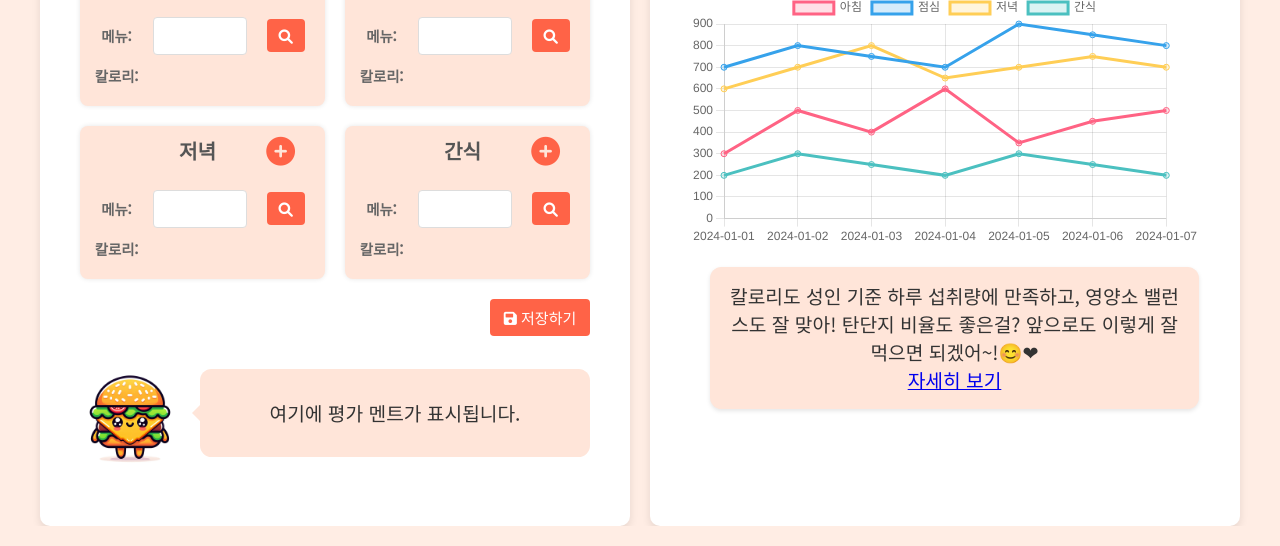
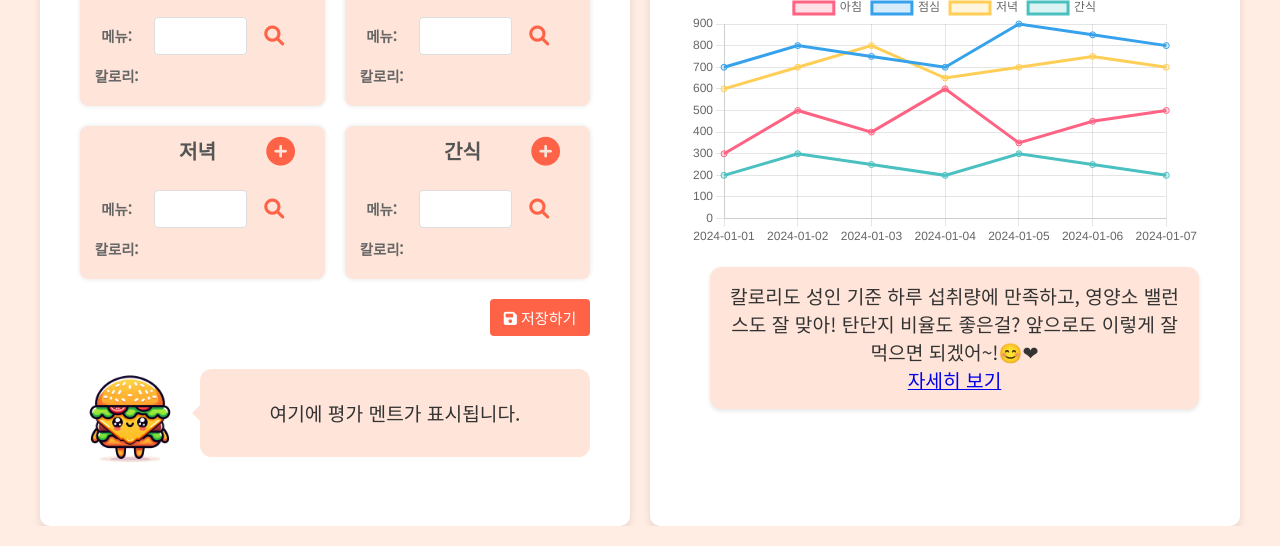
Before and after one commit to choichanwoo001/Stop-eat, a plain HTML site: page mealInput.html in a window 1280 px wide. Shown: the part 254-800 px from the top of the page. Drawn offline with nearby package versions, Linux system fonts and the light colour scheme.

Commit message:
mealInput.css

```diff
--- a/mealInput.css
+++ b/mealInput.css
@@ -209,20 +209,27 @@ h3 {
 }
 
 .search-button {
-    background-color: #ff6347;
-    color: #fff;
+    background-color: #ffe5d9;
+    color: #ff6347;
     border: none;
-    padding: 6px 12px;
+    padding: 7px; /* 패딩을 아이콘 크기에 맞게 조정 */
     border-radius: 4px;
     cursor: pointer;
     font-size: 1em;
-    margin-left: 10px;
-    font-family: 'Noto Sans KR', sans-serif;
+    display: flex;
+    align-items: center;
+    justify-content: center;
+    box-sizing: border-box;
+}
+
+.search-button i {
+    font-size: 20px; /* 아이콘 크기 조정 */
 }
 
 .search-button:hover {
-    background-color: #ff4500;
+    background-color: #ffbbad85;
 }
+
 
 .save-button {
     background-color: #ff6347;
```
